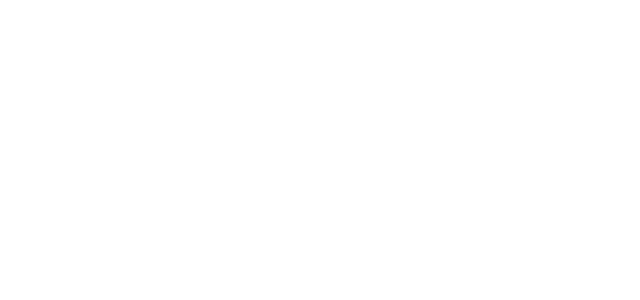
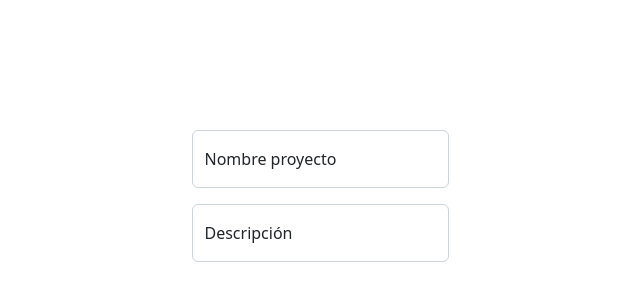
Before and after one commit to kheynerz/diagram-generator, a React (Vite) app: page /newProject in a window 1280 px wide. Before the commit this address had no page. Shown: the part 204-504 px from the top of the page, without its empty margins (320-960 px from the left). Built offline with nearby package versions, Linux system fonts and the light colour scheme.

Commit message:
new project

```diff
--- a/src/App.jsx
+++ b/src/App.jsx
@@ -10,6 +10,7 @@
 import Login from './components/Login'
 
 import Projects from './components/Projects';
+import NewProject from './components/NewProject';
 
 const App = () => {
   return (
@@ -21,9 +22,11 @@
               <Route index element={<Login />} />
               <Route path="/login" element={<Login />} />
               <Route element={<ProtectedRoute/>}>
-                <Route path="projects" element={<Projects/>}/>
+
               </Route>
               <Route path='testing' element={<Test/>}/>
+              <Route path="projects" element={<Projects/>}/>
+              <Route path="newProject" element={<NewProject/>}/>
 
             </Routes>
           </Router>
--- /dev/null
+++ b/src/components/NewProject.jsx
@@ -0,0 +1,36 @@
+import React from 'react'
+import { useContext, useState } from 'react'
+import { StructureContext } from '../context/StructureContext'
+
+import Form from 'react-bootstrap/Form';
+import FloatingLabel from 'react-bootstrap/FloatingLabel';
+
+const NewProject = () => {
+    const [project, setProject] = useState({nombre:'',description: ''});
+
+    const handleChange = (e) => {
+        const {id, value} = e.target
+        setProject({
+          ...project, [id] : value
+        });
+
+        console.log(project);
+      };
+
+    return (
+      <>
+        <FloatingLabel
+          controlId="nombre"
+          label="Nombre proyecto"
+          className="mb-3"
+        >
+          <Form.Control type="text" placeholder="Nombre Proyecto" onChange={handleChange}/>
+        </FloatingLabel>
+        <FloatingLabel controlId="description" label="Descripción">
+          <Form.Control type="text" placeholder="Descripción" onChange={handleChange}/>
+        </FloatingLabel>
+      </>
+    );
+}
+
+export default NewProject
--- a/src/hooks/useGetProjects.js
+++ b/src/hooks/useGetProjects.js
@@ -8,14 +8,14 @@
     const [projects, setProjects] = useState({})
     const [fetching, setFetching] = useState(true)
 
-    const params = useContext(CredentialsContext)
+    const {credentials} = useContext(CredentialsContext)
 
     const handleResponse = (res) =>{
         setProjects(res.res)
     }
 
     useEffect(() => {
-        getService('projects', {params})
+        getService('projects', {params: credentials})
             .then(res => {
                 handleResponse(res.data)}
             )
```
Also changed, not shown: src/context/ProjectContext.jsx (added), 1 other file (tests, documents, lock files or other folders).
